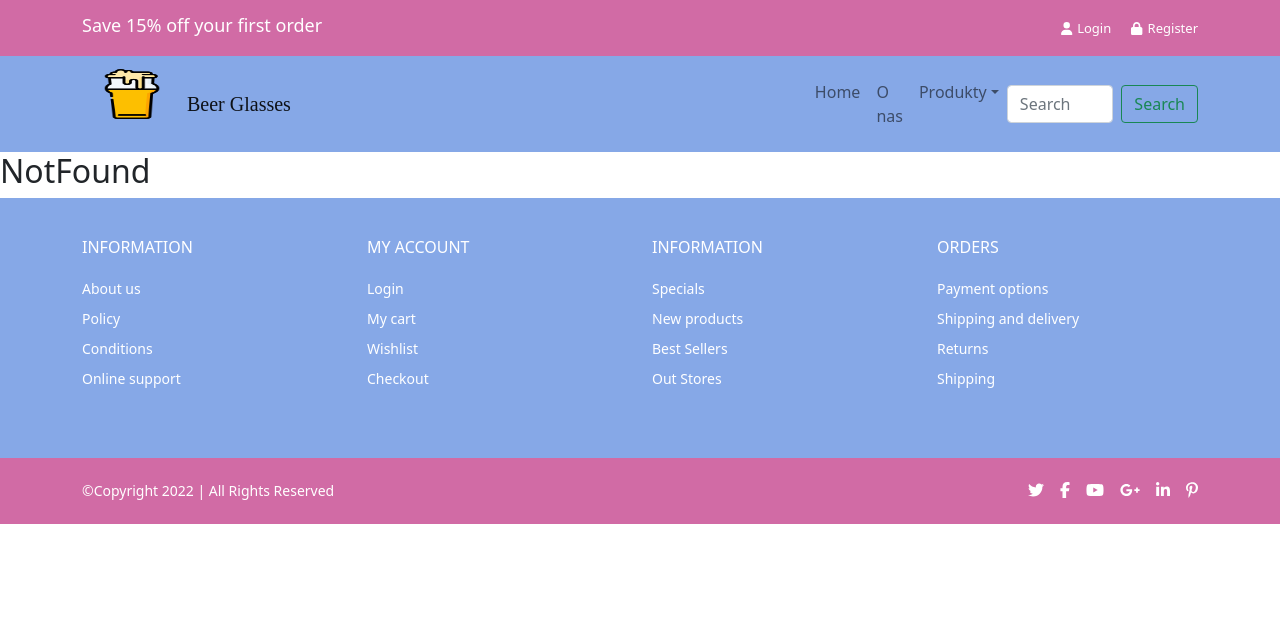
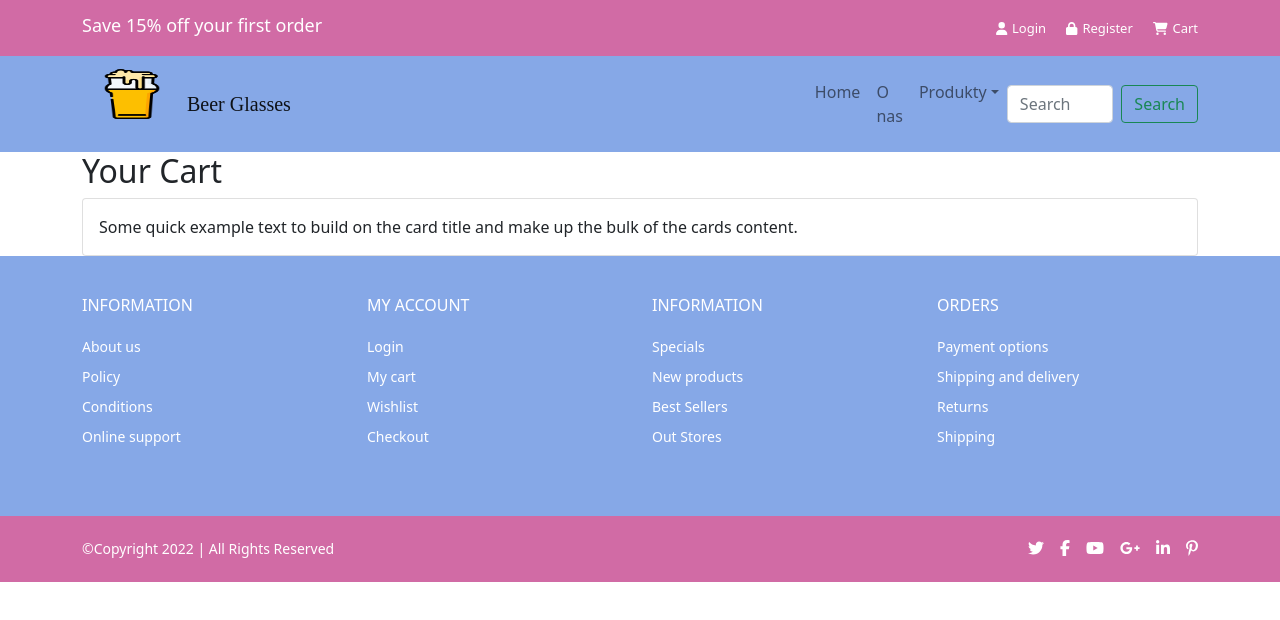
Before and after one commit to Luc-pl/Beer-Glasses-Shop-MERN, a React (Create React App) app: page /cart in a window 1280 px wide. Shown: the top 620 px of the page. Built offline with nearby package versions, Linux system fonts and the light colour scheme; a web font is replaced by a local one.

Commit message:
Add CartPage views & model

```diff
--- a/src/App.js
+++ b/src/App.js
@@ -7,6 +7,7 @@ import { store } from './redux/store';
 import { MainLayout } from './components/layout/MainLayout/MainLayout';
 import { Homepage } from './components/views/Homepage/Homepage';
 import { Product } from './components/views/Product/Product';
+import { CartPage } from './components/views/CartPage/CartPage';
 import { NotFound } from './components/views/NotFound/NotFound';
 
 const App = () => (
@@ -16,6 +17,7 @@ const App = () => (
         <Switch>
           <Route exact path={`${process.env.PUBLIC_URL}/`} component={Homepage} />
           <Route exact path={`${process.env.PUBLIC_URL}/product/:_id`} component={Product} />
+          <Route exact path={`${process.env.PUBLIC_URL}/cart`} component={CartPage} />
           <Route exact path={`${process.env.PUBLIC_URL}*`} component={NotFound} />
         </Switch>
       </MainLayout>
--- a/src/components/layout/TopBar/TopBar.js
+++ b/src/components/layout/TopBar/TopBar.js
@@ -3,7 +3,7 @@ import Container from 'react-bootstrap/Container';
 import Row from 'react-bootstrap/Row';
 import Col from 'react-bootstrap/Col';
 import { FontAwesomeIcon } from '@fortawesome/react-fontawesome';
-import { faLock, faUser } from '@fortawesome/free-solid-svg-icons';
+import { faCartShopping, faLock, faUser } from '@fortawesome/free-solid-svg-icons';
 import styles from './TopBar.module.scss';
 
 const TopBar = () => (
@@ -27,6 +27,12 @@ const TopBar = () => (
                 <span>Register</span>
               </a>
             </li>
+            <li>
+              <a href='/cart'>
+                <FontAwesomeIcon className={styles.icon} icon={faCartShopping} />
+                <span>Cart</span>
+              </a>
+            </li>
           </ul>
         </Col>
       </Row>
--- /dev/null
+++ b/src/components/views/CartPage/CartPage.js
@@ -0,0 +1,44 @@
+import React from 'react';
+import PropTypes from 'prop-types';
+import Card from 'react-bootstrap/Card';
+import clsx from 'clsx';
+import Container from 'react-bootstrap/Container';
+// import { connect } from 'react-redux';
+// import { reduxSelector, reduxActionCreator } from '../../../redux/exampleRedux.js';
+
+import styles from './CartPage.module.scss';
+
+const Component = ({className}) => (
+  <Container className={clsx(className, styles.root)}>
+    <h2>Your Cart</h2>
+    <Card>
+      <Card.Body>
+        <Card.Text>
+          Some quick example text to build on the card title and make up the bulk of
+          the cards content.
+        </Card.Text>
+      </Card.Body>
+    </Card>
+  </Container>
+);
+
+Component.propTypes = {
+  children: PropTypes.node,
+  className: PropTypes.string,
+};
+
+// const mapStateToProps = state => ({
+//   someProp: reduxSelector(state),
+// });
+
+// const mapDispatchToProps = dispatch => ({
+//   someAction: arg => dispatch(reduxActionCreator(arg)),
+// });
+
+// const Container = connect(mapStateToProps, mapDispatchToProps)(Component);
+
+export {
+  Component as CartPage,
+  // Container as CartPage,
+  Component as CartPageComponent,
+};
--- /dev/null
+++ b/src/components/views/CartPage/CartPage.module.scss
@@ -0,0 +1,4 @@
+@import '../../../styles/settings.scss';
+
+// .root {
+// }
--- a/src/components/views/Product/Product.js
+++ b/src/components/views/Product/Product.js
@@ -7,6 +7,9 @@ import Container from 'react-bootstrap/Container';
 import Row from 'react-bootstrap/Row';
 import Col from 'react-bootstrap/Col';
 import Card from 'react-bootstrap/Card';
+import InputGroup from 'react-bootstrap/InputGroup';
+import FormControl from 'react-bootstrap/FormControl';
+import { Button } from 'react-bootstrap';
 
 class Component extends React.Component {
 
@@ -47,6 +50,20 @@ class Component extends React.Component {
                   {description}
                 </Card.Text>
                 <div className={styles.cardLine}></div>
+                <Row md={4}>
+                  <Col>
+                    <InputGroup className="mb-3">
+                      <Button variant="outline-dark">-</Button>
+                      <FormControl
+                        placeholder="1"
+                        aria-label="1"
+                        aria-describedby="basic-addon1"
+                      />
+                      <Button variant="outline-dark">+</Button>
+                    </InputGroup>
+                  </Col>
+                </Row>
+                <Button variant="outline-dark">+ ADD TO CART</Button>
               </Card.Body>
             </Col>
           </Row>
```
Also changed, not shown: 1 other file (tests, documents, lock files or other folders).
